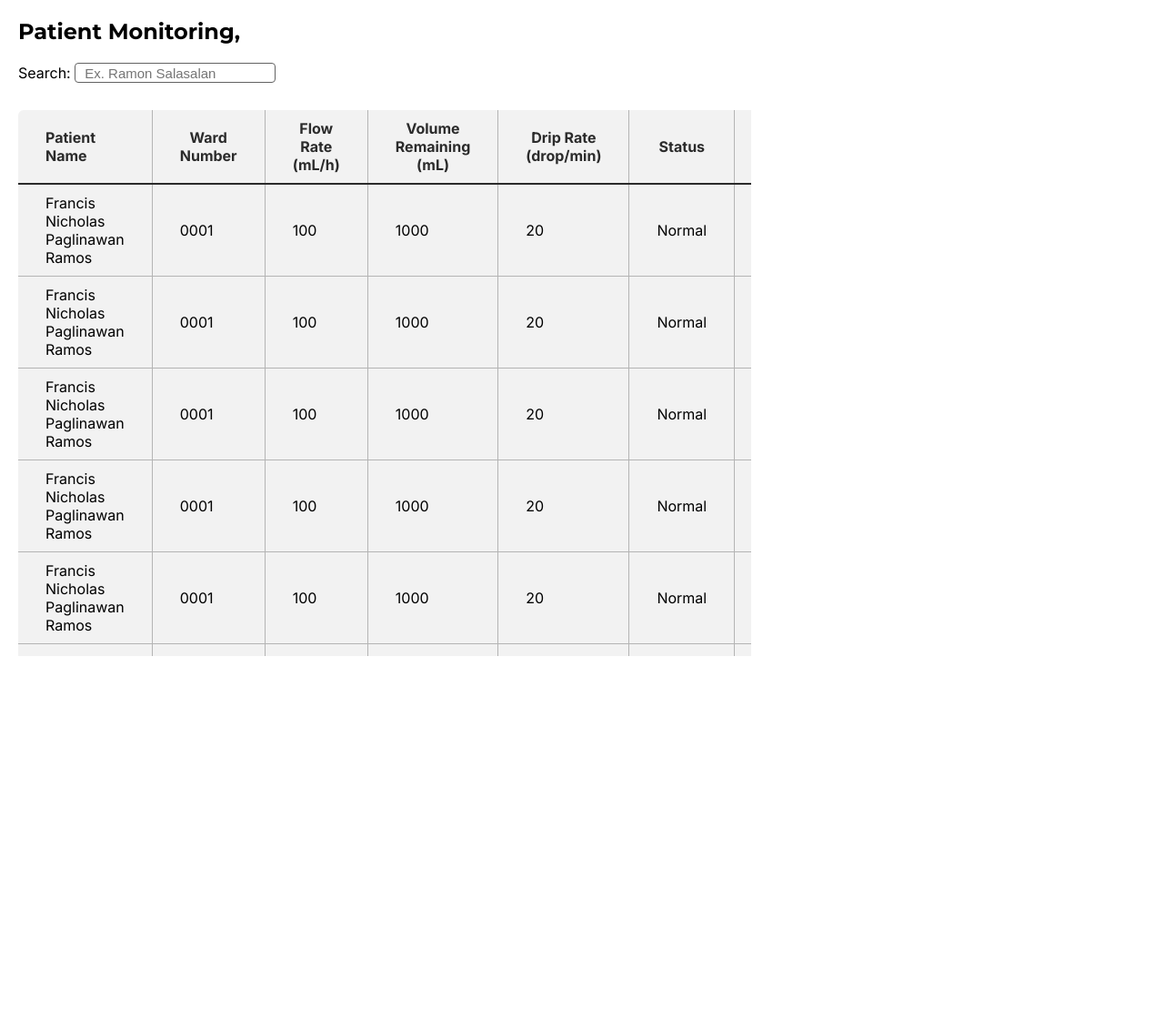
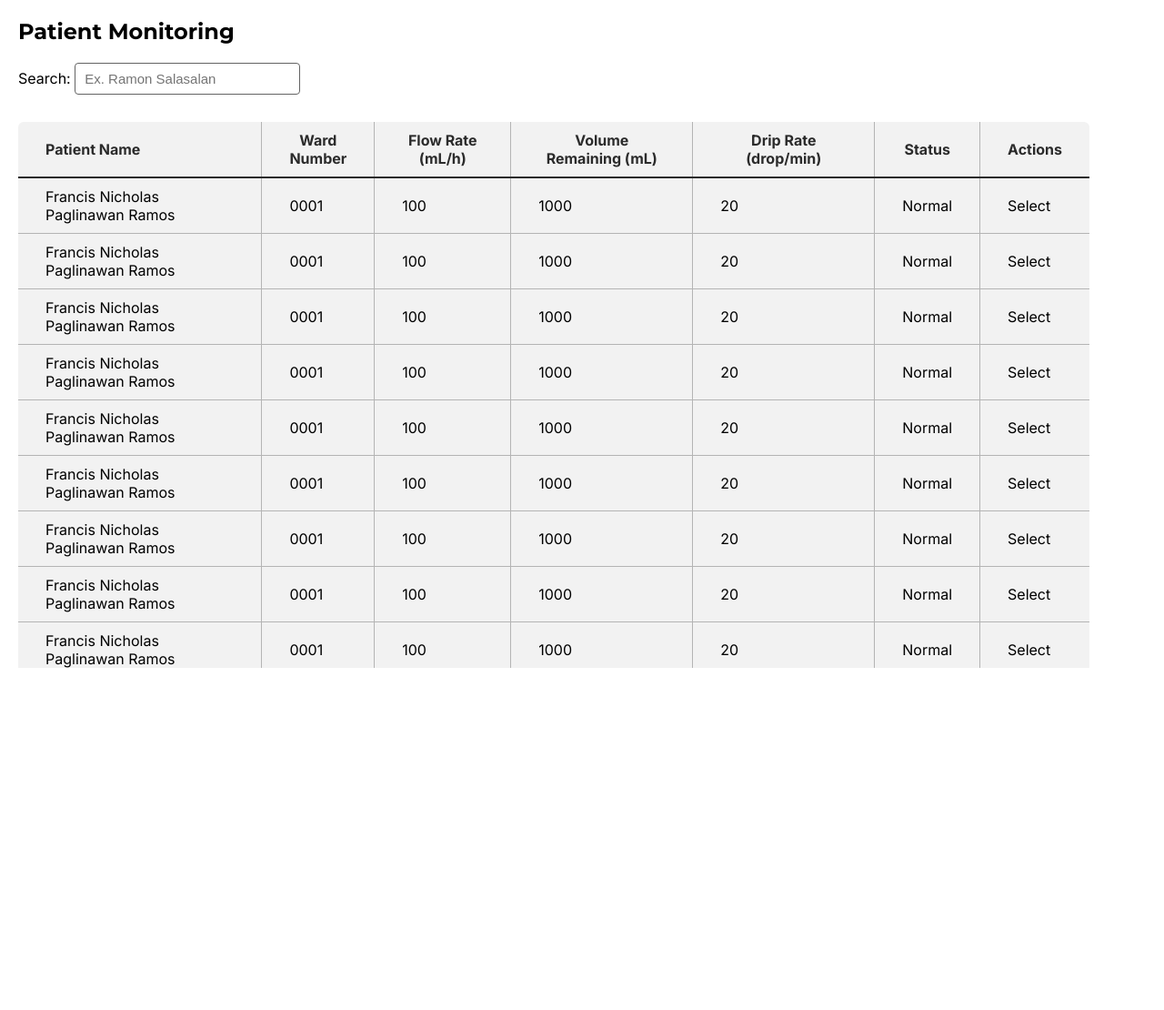
Before and after one commit to fnicholasramos/capstone_webapp, a PHP site: page /admin/monitoring.html in a window 1280 px wide. Shown: the top 1110 px of the page at 91% size. Run offline with PHP 8.4, Linux system fonts and the light colour scheme.

Commit message:
Add and modified some lines

```diff
--- a/admin/monitoring.html
+++ b/admin/monitoring.html
@@ -17,7 +17,7 @@
 </head>
 <body>
     <div class="container">
-        <h2>Patient Monitoring,</h2>
+        <h2>Patient Monitoring</h2>
 
         <div class="searchbar">
             <span>Search: <input type="text" placeholder="Ex. Ramon Salasalan" class="bar">
@@ -118,6 +118,60 @@
                     <td>Normal</td>
                     <td>Select</td>
                 </tr>
+                <tr>
+                    <td>Francis Nicholas Paglinawan Ramos</td>
+                    <td>0001</td>
+                    <td>100</td>
+                    <td>1000</td>
+                    <td>20</td>
+                    <td>Normal</td>
+                    <td>Select</td>
+                </tr>
+                <tr>
+                    <td>Francis Nicholas Paglinawan Ramos</td>
+                    <td>0001</td>
+                    <td>100</td>
+                    <td>1000</td>
+                    <td>20</td>
+                    <td>Normal</td>
+                    <td>Select</td>
+                </tr>
+                <tr>
+                    <td>Francis Nicholas Paglinawan Ramos</td>
+                    <td>0001</td>
+                    <td>100</td>
+                    <td>1000</td>
+                    <td>20</td>
+                    <td>Normal</td>
+                    <td>Select</td>
+                </tr>
+                <tr>
+                    <td>Francis Nicholas Paglinawan Ramos</td>
+                    <td>0001</td>
+                    <td>100</td>
+                    <td>1000</td>
+                    <td>20</td>
+                    <td>Normal</td>
+                    <td>Select</td>
+                </tr>
+                <tr>
+                    <td>Francis Nicholas Paglinawan Ramos</td>
+                    <td>0001</td>
+                    <td>100</td>
+                    <td>1000</td>
+                    <td>20</td>
+                    <td>Normal</td>
+                    <td>Select</td>
+                </tr>
+                <tr>
+                    <td>Francis Nicholas Paglinawan Ramos</td>
+                    <td>0001</td>
+                    <td>100</td>
+                    <td>1000</td>
+                    <td>20</td>
+                    <td>Normal</td>
+                    <td>Select</td>
+                </tr>
             </table>
         </div>
 
--- a/assets/monitoring.css
+++ b/assets/monitoring.css
@@ -16,13 +16,13 @@ h2 {
 
 .searchbar {
     font-family: 'Inter', system-ui, -apple-system, BlinkMacSystemFont, 'Segoe UI', Roboto, Oxygen, Ubuntu, Cantarell, 'Open Sans', 'Helvetica Neue', sans-serif;
-
     margin-bottom: 30px;
 }
 
 input {
     font-size: 15px;
-    height: 20px;
+    height: 35px;
+    width: 20%;
     padding: 10px;
     border-radius: 4px;
     border: 1px solid #636363;
@@ -30,7 +30,7 @@ input {
 
 .table {
     height: 600px;
-    width: 65%;
+    width: 95%;
     border: hidden;
     overflow-y: auto
     /* width: 70%;
```
Also changed, not shown: admin/index.html (+6 -6 lines), assets/dashboard.css (+31 -20 lines).
